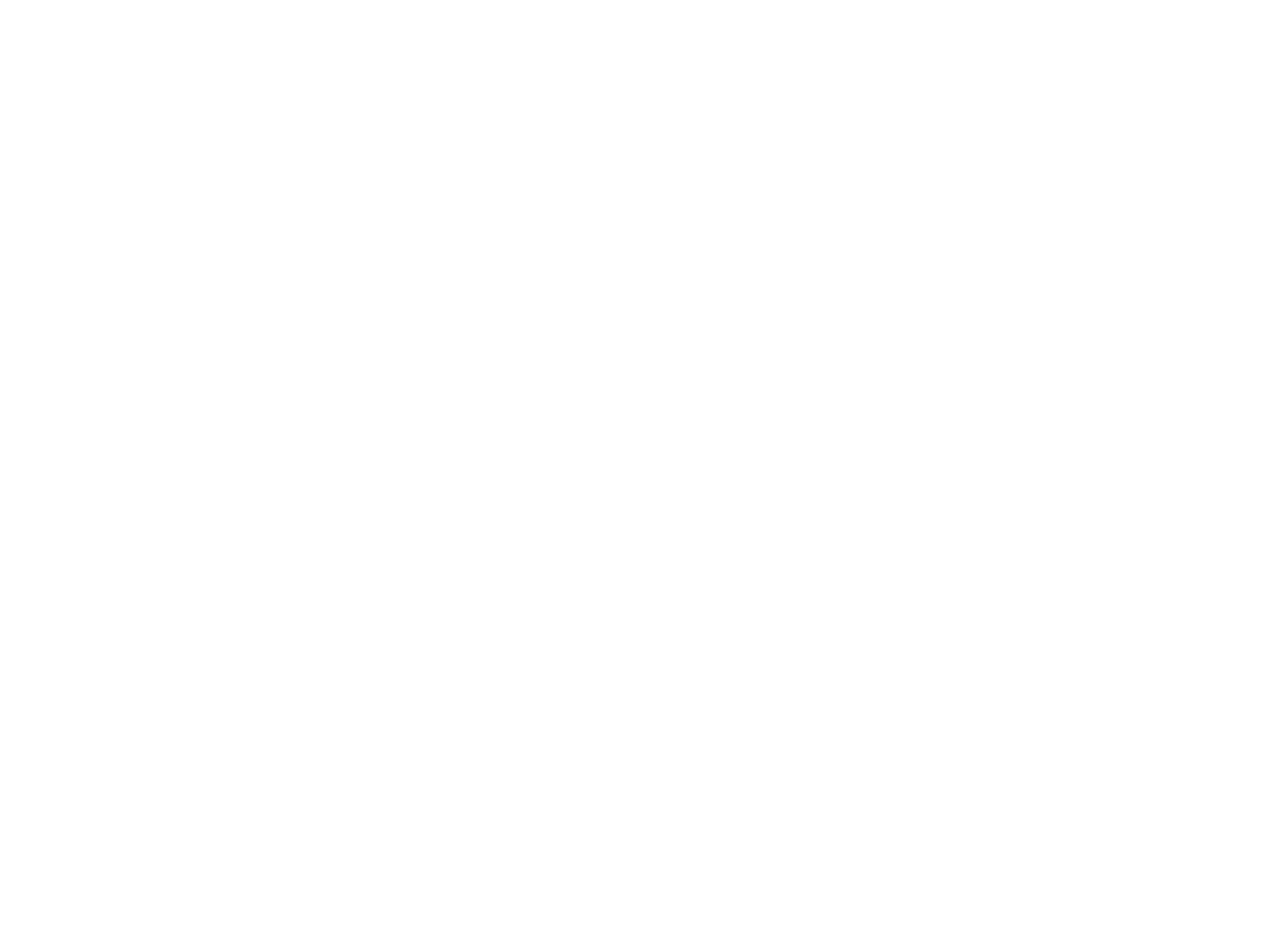
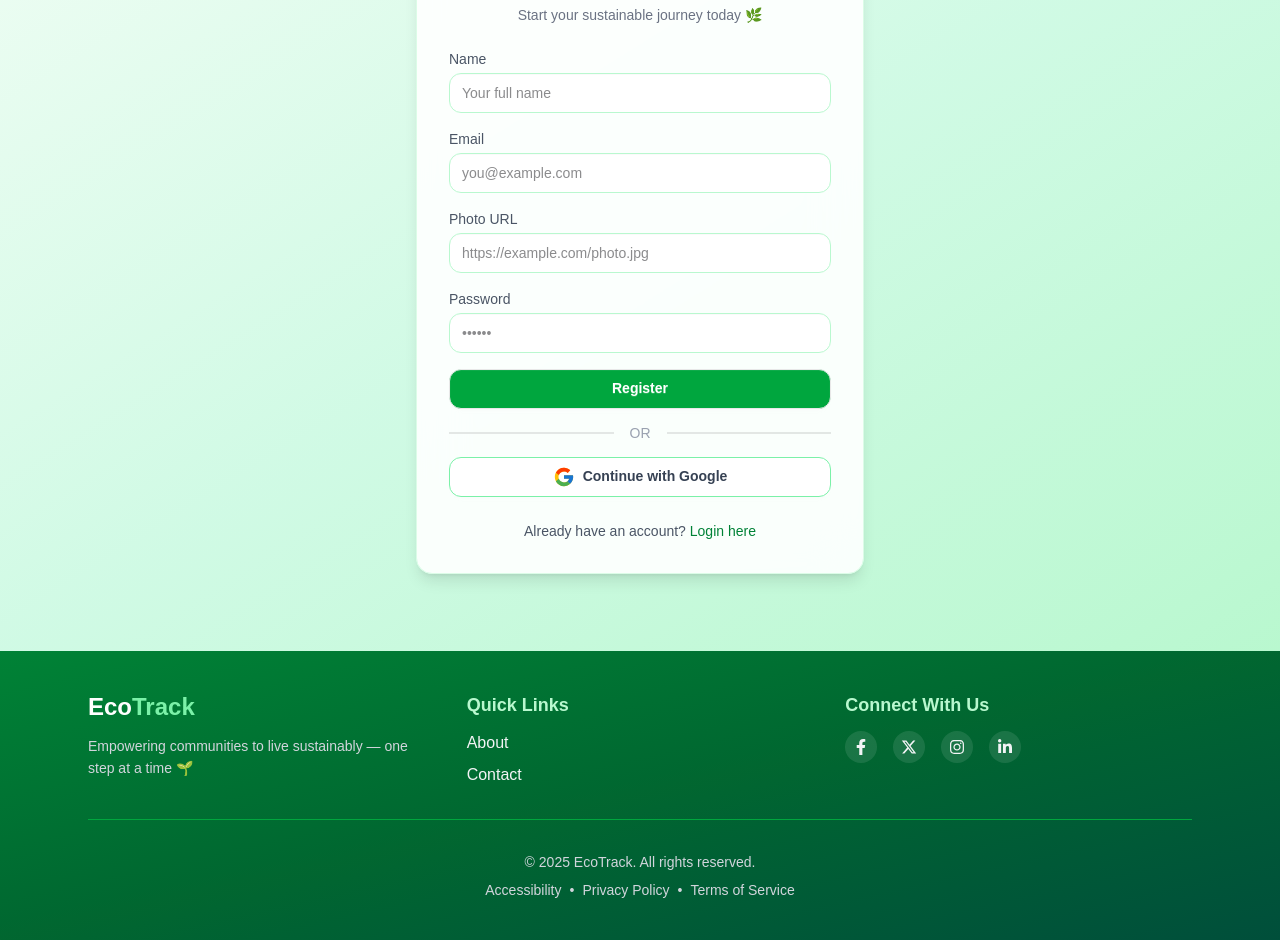
Before and after one commit to Anzumul-Jubayer/eco-track-client, a React (Vite) app: page /register in a window 1280 px wide. Before the commit this address had no page. Shown: the part 220-1160 px from the top of the page. Before the commit the page ends 800 px from the top, so only its background shows below. Built offline with nearby package versions, Linux system fonts and the light colour scheme.

Commit message:
login-register

```diff
--- a/package.json
+++ b/package.json
@@ -14,6 +14,7 @@
     "firebase": "^12.5.0",
     "react": "^19.1.1",
     "react-dom": "^19.1.1",
+    "react-icons": "^5.5.0",
     "react-router": "^7.9.5",
     "swiper": "^12.0.3",
     "tailwindcss": "^4.1.17"
--- /dev/null
+++ b/src/Pages/LoginPage.jsx
@@ -0,0 +1,64 @@
+import React from "react";
+import { FcGoogle } from "react-icons/fc";
+import { Link } from "react-router";
+
+const Login = () => {
+  return (
+    <div className="min-h-screen flex items-center justify-center bg-linear-to-br from-green-50 via-emerald-100 to-green-200 py-10">
+      <div className="bg-white shadow-2xl rounded-3xl p-8 md:p-12 w-[90%] max-w-md">
+        <h2 className="text-3xl font-bold text-center text-green-700 mb-8">
+          Login to <span className="text-green-500">EcoTrack</span>
+        </h2>
+
+        <form className="space-y-5">
+          <div>
+            <label className="block text-gray-700 font-semibold mb-1">
+              Email
+            </label>
+            <input
+              type="email"
+              placeholder="Enter your email"
+              className="w-full px-4 py-3 border border-gray-300 rounded-xl focus:outline-none focus:ring-2 focus:ring-green-400"
+            />
+          </div>
+
+          <div>
+            <label className="block text-gray-700 font-semibold mb-1">
+              Password
+            </label>
+            <input
+              type="password"
+              placeholder="Enter your password"
+              className="w-full px-4 py-3 border border-gray-300 rounded-xl focus:outline-none focus:ring-2 focus:ring-green-400"
+            />
+          </div>
+
+          <button
+            type="submit"
+            className="w-full bg-green-600 text-white py-3 rounded-xl font-semibold hover:bg-green-700 transition-all"
+          >
+            Login
+          </button>
+        </form>
+
+        <div className="divider text-gray-500 text-sm">OR</div>
+
+        <button className="w-full flex items-center justify-center gap-3 border border-gray-300 py-3 rounded-xl font-semibold hover:bg-gray-50 transition-all">
+          <FcGoogle size={22} /> Continue with Google
+        </button>
+
+        <p className="text-center text-gray-600 mt-6 text-sm">
+          Don’t have an account?{" "}
+          <Link
+            to="/register"
+            className="text-green-600 font-semibold hover:underline"
+          >
+            Register
+          </Link>
+        </p>
+      </div>
+    </div>
+  );
+};
+
+export default Login;
--- /dev/null
+++ b/src/Pages/RegisterPage.jsx
@@ -0,0 +1,92 @@
+import React from "react";
+import { Link } from "react-router";
+import { FcGoogle } from "react-icons/fc";
+
+const RegisterPage = () => {
+  return (
+    <div className="min-h-screen flex items-center justify-center bg-linear-to-br from-green-50 via-emerald-100 to-green-200 px-4">
+      <div className="w-full max-w-md bg-white/90 backdrop-blur-xl shadow-lg rounded-2xl p-8 border border-green-100">
+        <div className="text-center mb-6">
+          <h1 className="text-3xl font-bold text-green-700">Join EcoTrack</h1>
+          <p className="text-gray-500 text-sm mt-2">
+            Start your sustainable journey today 🌿
+          </p>
+        </div>
+
+        <form className="space-y-4">
+          <div>
+            <label className="block text-sm font-medium text-gray-600 mb-1">
+              Name
+            </label>
+            <input
+              type="text"
+              placeholder="Your full name"
+              className="input input-bordered w-full rounded-xl border-green-200 focus:border-green-400 focus:ring-2 focus:ring-green-200"
+            />
+          </div>
+
+          <div>
+            <label className="block text-sm font-medium text-gray-600 mb-1">
+              Email
+            </label>
+            <input
+              type="email"
+              placeholder="you@example.com"
+              className="input input-bordered w-full rounded-xl border-green-200 focus:border-green-400 focus:ring-2 focus:ring-green-200"
+            />
+          </div>
+
+          <div>
+            <label className="block text-sm font-medium text-gray-600 mb-1">
+              Photo URL
+            </label>
+            <input
+              type="url"
+              placeholder="https://example.com/photo.jpg"
+              className="input input-bordered w-full rounded-xl border-green-200 focus:border-green-400 focus:ring-2 focus:ring-green-200"
+            />
+          </div>
+
+          <div>
+            <label className="block text-sm font-medium text-gray-600 mb-1">
+              Password
+            </label>
+            <input
+              type="password"
+              placeholder="••••••"
+              className="input input-bordered w-full rounded-xl border-green-200 focus:border-green-400 focus:ring-2 focus:ring-green-200"
+            />
+          </div>
+
+          <button
+            type="button"
+            className="btn w-full bg-green-600 hover:bg-green-700 text-white font-semibold rounded-xl transition"
+          >
+            Register
+          </button>
+
+          <div className="divider text-gray-400 text-sm">OR</div>
+
+          <button
+            type="button"
+            className="btn w-full border border-green-300 bg-white hover:bg-green-50 text-gray-700 rounded-xl flex items-center justify-center gap-2"
+          >
+            <FcGoogle size={22} /> Continue with Google
+          </button>
+        </form>
+
+        <p className="text-center text-sm text-gray-600 mt-6">
+          Already have an account?{" "}
+          <Link
+            to="/login"
+            className="text-green-700 font-medium hover:underline"
+          >
+            Login here
+          </Link>
+        </p>
+      </div>
+    </div>
+  );
+};
+
+export default RegisterPage;
--- a/src/components/common/Footer.jsx
+++ b/src/components/common/Footer.jsx
@@ -1,64 +1,97 @@
 import React from "react";
+import { FaFacebookF, FaInstagram, FaLinkedinIn } from "react-icons/fa";
+import { FaXTwitter } from "react-icons/fa6";
 
 const Footer = () => {
   return (
-    <footer className="footer sm:footer-horizontal bg-neutral text-neutral-content p-10">
-      <aside>
-        <svg
-          width="50"
-          height="50"
-          viewBox="0 0 24 24"
-          xmlns="http://www.w3.org/2000/svg"
-          fillRule="evenodd"
-          clipRule="evenodd"
-          className="fill-current"
+    <footer className="bg-linear-to-br from-green-700 via-green-800 to-emerald-900 text-gray-100">
+      <div className="max-w-6xl mx-auto px-6 py-10">
+        <div className="grid grid-cols-1 md:grid-cols-3 gap-8 text-center md:text-left">
+          <div>
+            <h2 className="text-2xl font-bold text-white">
+              Eco<span className="text-green-300">Track</span>
+            </h2>
+            <p className="mt-3 text-sm text-gray-300 leading-relaxed">
+              Empowering communities to live sustainably — one step at a time 🌱
+            </p>
+          </div>
+
+          <div>
+            <h3 className="text-lg font-semibold text-green-200 mb-3">
+              Quick Links
+            </h3>
+            <ul className="space-y-2">
+              <li>
+                <a
+                  href="/about"
+                  className="hover:text-green-300 transition-colors duration-200"
                 >
-          <path d="M22.672 15.226l-2.432.811.841 2.515c.33 1.019-.209 2.127-1.23 2.456-1.15.325-2.148-.321-2.463-1.226l-.84-2.518-5.013 1.677.84 2.517c.391 1.203-.434 2.542-1.831 2.542-.88 0-1.601-.564-1.86-1.314l-.842-2.516-2.431.809c-1.135.328-2.145-.317-2.463-1.229-.329-1.018.211-2.127 1.231-2.456l2.432-.809-1.621-4.823-2.432.808c-1.355.384-2.558-.59-2.558-1.839 0-.817.509-1.582 1.327-1.846l2.433-.809-.842-2.515c-.33-1.02.211-2.129 1.232-2.458 1.02-.329 2.13.209 2.461 1.229l.842 2.515 5.011-1.677-.839-2.517c-.403-1.238.484-2.553 1.843-2.553.819 0 1.585.509 1.85 1.326l.841 2.517 2.431-.81c1.02-.33 2.131.211 2.461 1.229.332 1.018-.21 2.126-1.23 2.456l-2.433.809 1.622 4.823 2.433-.809c1.242-.401 2.557.484 2.557 1.838 0 .819-.51 1.583-1.328 1.847m-8.992-6.428l-5.01 1.675 1.619 4.828 5.011-1.674-1.62-4.829z"></path>
-        </svg>
-        <p>
-          ACME Industries Ltd.
-          <br />
-          Providing reliable tech since 1992
-        </p>
-      </aside>
-      <nav>
-        <h6 className="footer-title">Social</h6>
-        <div className="grid grid-flow-col gap-4">
-          <a>
-            <svg
-              xmlns="http://www.w3.org/2000/svg"
-              width="24"
-              height="24"
-              viewBox="0 0 24 24"
-              className="fill-current"
+                  About
+                </a>
+              </li>
+              <li>
+                <a
+                  href="/contact"
+                  className="hover:text-green-300 transition-colors duration-200"
                 >
-              <path d="M24 4.557c-.883.392-1.832.656-2.828.775 1.017-.609 1.798-1.574 2.165-2.724-.951.564-2.005.974-3.127 1.195-.897-.957-2.178-1.555-3.594-1.555-3.179 0-5.515 2.966-4.797 6.045-4.091-.205-7.719-2.165-10.148-5.144-1.29 2.213-.669 5.108 1.523 6.574-.806-.026-1.566-.247-2.229-.616-.054 2.281 1.581 4.415 3.949 4.89-.693.188-1.452.232-2.224.084.626 1.956 2.444 3.379 4.6 3.419-2.07 1.623-4.678 2.348-7.29 2.04 2.179 1.397 4.768 2.212 7.548 2.212 9.142 0 14.307-7.721 13.995-14.646.962-.695 1.797-1.562 2.457-2.549z"></path>
-            </svg>
+                  Contact
                 </a>
-          <a>
-            <svg
-              xmlns="http://www.w3.org/2000/svg"
-              width="24"
-              height="24"
-              viewBox="0 0 24 24"
-              className="fill-current"
+              </li>
+            </ul>
+          </div>
+
+          <div>
+            <h3 className="text-lg font-semibold text-green-200 mb-3">
+              Connect With Us
+            </h3>
+            <div className="flex justify-center md:justify-start gap-4">
+              <a
+                href="#"
+                className="p-2 bg-white/10 rounded-full hover:bg-green-600 transition"
               >
-              <path d="M19.615 3.184c-3.604-.246-11.631-.245-15.23 0-3.897.266-4.356 2.62-4.385 8.816.029 6.185.484 8.549 4.385 8.816 3.6.245 11.626.246 15.23 0 3.897-.266 4.356-2.62 4.385-8.816-.029-6.185-.484-8.549-4.385-8.816zm-10.615 12.816v-8l8 3.993-8 4.007z"></path>
-            </svg>
+                <FaFacebookF size={16} />
               </a>
-          <a>
-            <svg
-              xmlns="http://www.w3.org/2000/svg"
-              width="24"
-              height="24"
-              viewBox="0 0 24 24"
-              className="fill-current"
+              <a
+                href="#"
+                className="p-2 bg-white/10 rounded-full hover:bg-green-600 transition"
               >
-              <path d="M9 8h-3v4h3v12h5v-12h3.642l.358-4h-4v-1.667c0-.955.192-1.333 1.115-1.333h2.885v-5h-3.808c-3.596 0-5.192 1.583-5.192 4.615v3.385z"></path>
-            </svg>
+                <FaXTwitter size={16} />
+              </a>
+              <a
+                href="#"
+                className="p-2 bg-white/10 rounded-full hover:bg-green-600 transition"
+              >
+                <FaInstagram size={16} />
+              </a>
+              <a
+                href="#"
+                className="p-2 bg-white/10 rounded-full hover:bg-green-600 transition"
+              >
+                <FaLinkedinIn size={16} />
               </a>
             </div>
-      </nav>
+          </div>
+        </div>
+
+        <div className="border-t border-green-600 my-8"></div>
+
+        <div className="text-center text-sm text-gray-300 space-y-2">
+          <p>© 2025 EcoTrack. All rights reserved.</p>
+          <p>
+            <a href="#" className="hover:text-green-300 mx-2">
+              Accessibility
+            </a>
+            •
+            <a href="#" className="hover:text-green-300 mx-2">
+              Privacy Policy
+            </a>
+            •
+            <a href="#" className="hover:text-green-300 mx-2">
+              Terms of Service
+            </a>
+          </p>
+        </div>
+      </div>
     </footer>
   );
 };
--- a/src/components/common/Navbar.jsx
+++ b/src/components/common/Navbar.jsx
@@ -54,8 +54,8 @@
 
 
         <div className="navbar-end">
-          <Link className="border-2 px-2 py-1 rounded-2xl border-green-400 font-medium">Login</Link>
-          <Link className="btn ml-2 bg-green-600 font-medium rounded-2xl">Register</Link>
+          <Link to='/login' className="border-2 px-2 py-1 rounded-2xl border-green-400 font-semibold">Login</Link>
+          <Link to='/register' className="btn ml-2 bg-green-600  rounded-2xl font-semibold">Register</Link>
         </div>
       </div>
     </MyContainer>
--- a/src/index.css
+++ b/src/index.css
@@ -2,3 +2,9 @@
 @plugin "daisyui" {
   themes: light --default;
 }
+
+@import url('https://fonts.googleapis.com/css2?family=Poppins:ital,wght@0,100;0,200;0,300;0,400;0,500;0,600;0,700;0,800;0,900;1,100;1,200;1,300;1,400;1,500;1,600;1,700;1,800;1,900&display=swap');
+
+*{
+   font-family: "Poppins", sans-serif;
+}
```
Also changed, not shown: src/Router/router.jsx (+10 -0 lines), 1 other file (tests, documents, lock files or other folders). Lines whose indentation alone changed are shown as unchanged.
